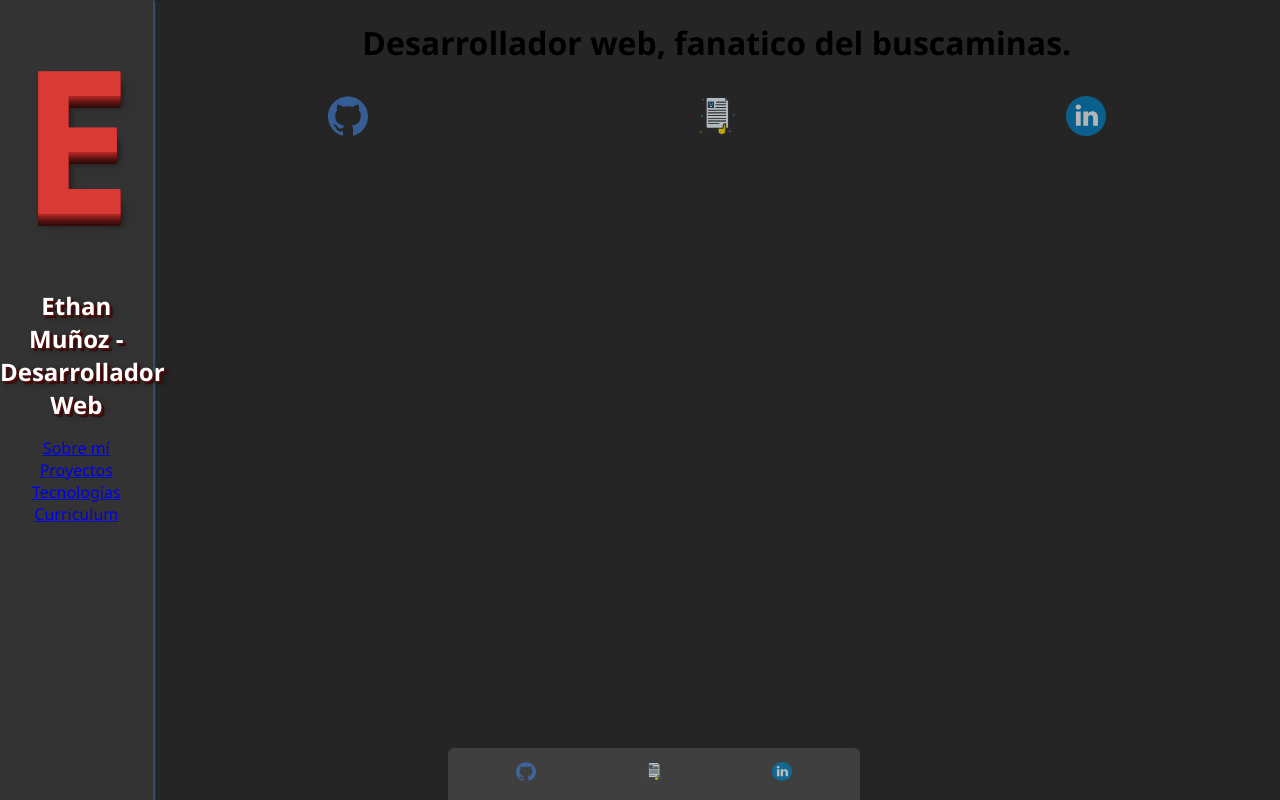
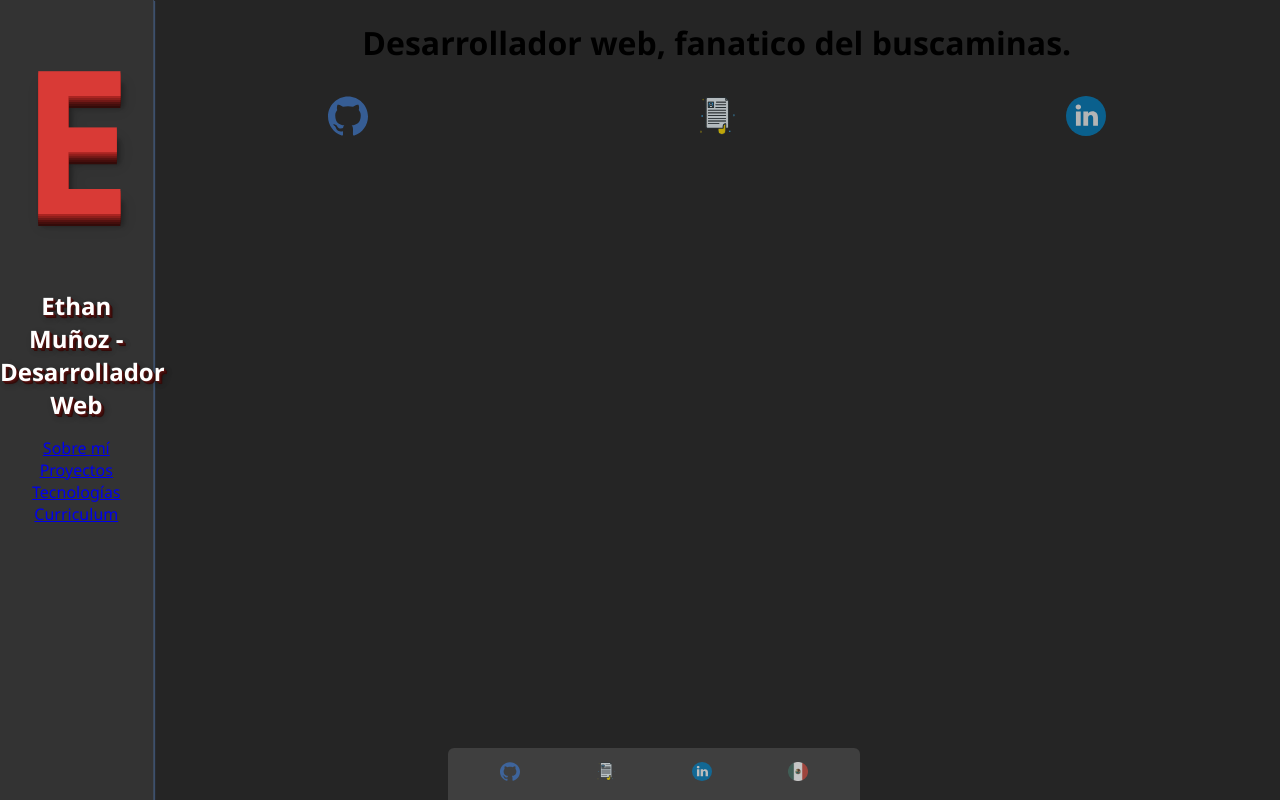
Before and after one commit to Ethan04Munoz/MiPortafolio, a React (Vite) app: page / in a window 1280 px wide. Built offline with nearby package versions, Linux system fonts and the light colour scheme.

Commit message:
La barra inferior cambia la bandera al hacerle clic

```diff
--- a/src/componentes/BarraInferior.css
+++ b/src/componentes/BarraInferior.css
@@ -6,7 +6,7 @@
     width: 30vw;
     border-radius: 6px 6px 0px 0px;
     display: grid;
-    grid-template-columns: repeat(3, 1fr);
+    grid-template-columns: repeat(4, 1fr);
     padding: 14px;
     transition: all 0.3s;
 }
@@ -24,3 +24,9 @@
 .BarraInferior:hover img {
     width: 2vw;
 }
+
+.BarraInferior div {
+    display: grid;
+    justify-items: center;
+    align-items: center;
+}
--- a/src/componentes/BarraInferior.jsx
+++ b/src/componentes/BarraInferior.jsx
@@ -1,5 +1,16 @@
 import './BarraInferior.css';
+import { useState } from 'react';
+
+let espanolImg = '../src/img/español-Rounded.png';
+let inglesImg = '../src/img/ingles-Rounded.svg';
 function BarraInferior(){
+    // Inicializar el estado con una de las imágenes
+    const [imagenActual, setImagenActual] = useState(espanolImg);
+
+    // Función para cambiar la imagen
+    const cambiarIdioma = () => {
+        setImagenActual(imagenActual === espanolImg ? inglesImg : espanolImg);
+    };
     return (
         <div className="BarraInferior">
             <div>
@@ -17,6 +28,11 @@ function BarraInferior(){
                     <img src="../src/img/linkedin-Dark.svg" alt="LinkedIn" />
                 </a>
             </div>
+            <div>
+                <a class="icon-link" onClick={cambiarIdioma}>
+                    <img src={imagenActual} alt="Idioma" className='imgIdioma'/>
+                </a>
+            </div>
         </div>
     )
 }
```
Lines whose indentation alone changed are shown as unchanged.
